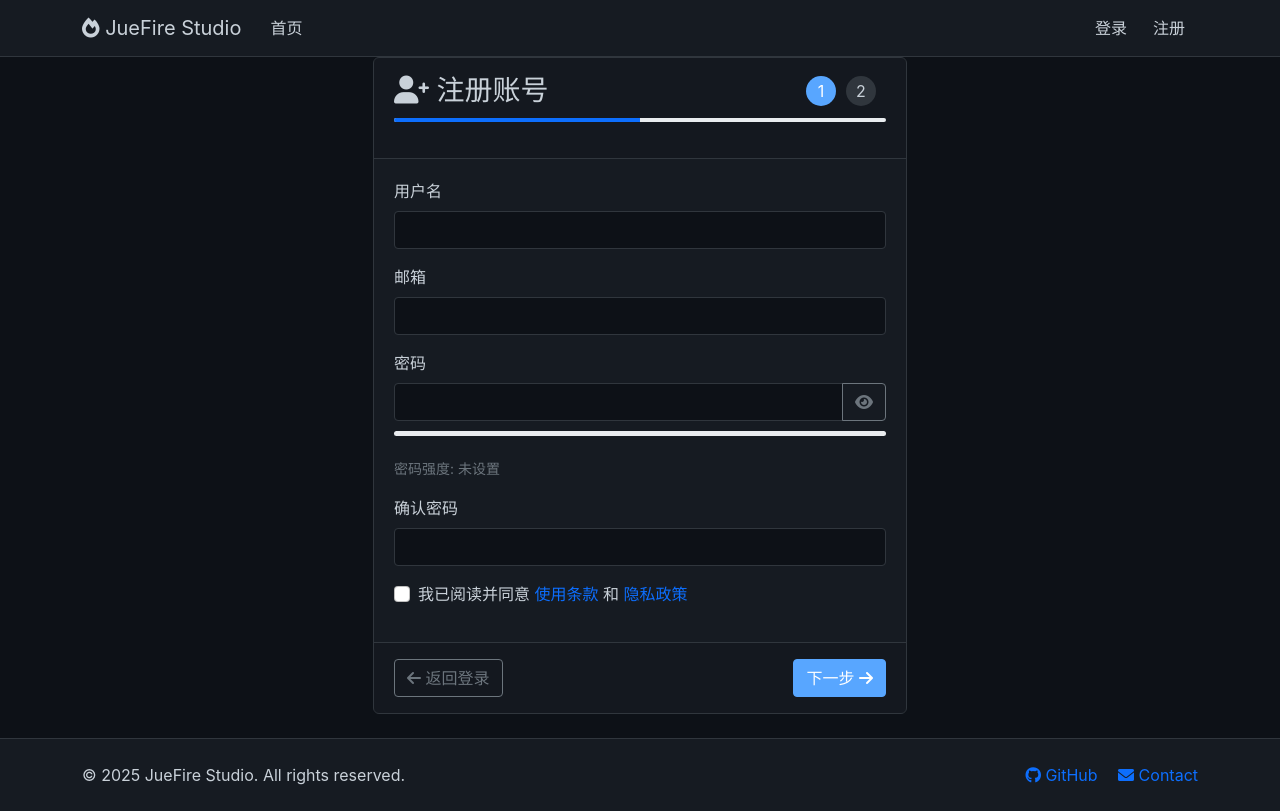
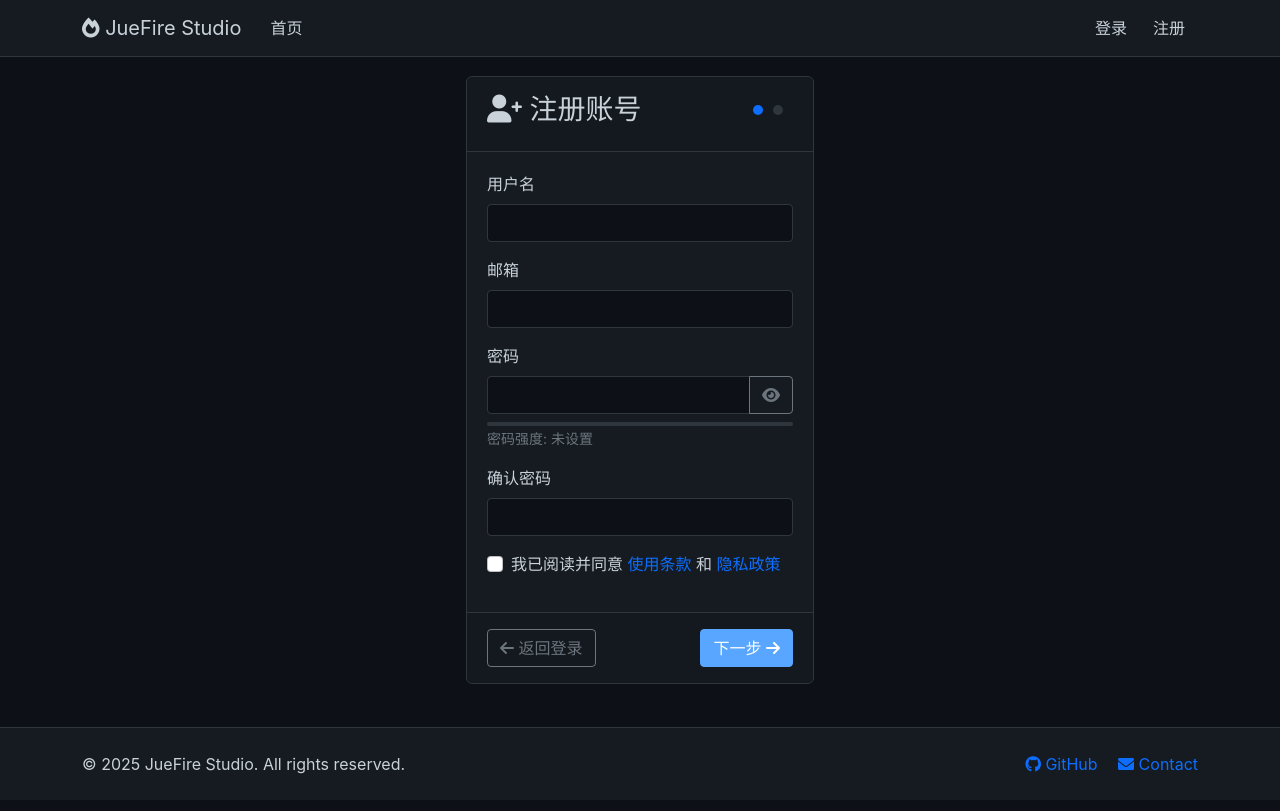
Before and after one commit to Churk-Ben/JuFireX, a Flask app: page /register in a window 1280 px wide. After the commit the page ends 774 px from the top, so only its background shows below. Run offline with Flask 3, Linux system fonts and the light colour scheme; some libraries are stand-ins or nearby versions.

Commit message:
feat(register): 增强用户注册流程，添加用户存在性检查并优化样式

```diff
--- a/app.py
+++ b/app.py
@@ -219,7 +219,12 @@ def login():
 @app.route("/register", methods=["GET", "POST"])
 def register():
     if "user_id" in session:
-        return redirect(url_for("index"))
+        # 检查用户是否存在，如果不存在则清除session
+        user = db.session.get(User, session["user_id"])
+        if not user:
+            session.clear()
+        else:
+            return redirect(url_for("index"))
 
     if request.method == "POST":
         username = request.form.get("username")
--- a/static/css/style.css
+++ b/static/css/style.css
@@ -17,6 +17,7 @@ body {
     --github-text: #c9d1d9;
     --github-text-secondary: #8b949e;
     --github-accent: #58a6ff;
+    --github-primary: #0d6efd;
     --github-success: #238636;
     --github-warning: #f0883e;
     --github-danger: #da3633;
--- a/static/js/register.js
+++ b/static/js/register.js
@@ -150,15 +150,14 @@ document.addEventListener('DOMContentLoaded', function () {
             const helpText = document.getElementById('passwordHelp');
 
             if (confirmPassword === '') {
-                helpText.textContent = '再次输入密码';
+                helpText.textContent = '';
+                helpText.className = 'form-text text-muted';
                 this.classList.remove('is-valid', 'is-invalid');
             } else if (password === confirmPassword) {
-                helpText.textContent = '密码匹配 ✓';
                 helpText.className = 'form-text text-success';
                 this.classList.add('is-valid');
                 this.classList.remove('is-invalid');
             } else {
-                helpText.textContent = '密码不匹配 ✗';
                 helpText.className = 'form-text text-danger';
                 this.classList.add('is-invalid');
                 this.classList.remove('is-valid');
--- a/templates/register.html
+++ b/templates/register.html
@@ -6,6 +6,12 @@
 
 {% block extra_css %}
   <style>
+    main {
+      display: flex;
+      justify-content: center;
+      align-items: center;
+    }
+
     #avatarPreview {
       width: 120px;
       height: 120px;
@@ -20,42 +26,34 @@
     }
 
     .step-container {
-      display: none;
+      display: flex;
+      flex-direction: column;
       opacity: 0;
+      max-height: 0;
       transition: opacity 0.3s ease;
-      max-height: 0;
       overflow: hidden;
     }
 
     .step-container.active {
-      display: block;
+      display: flex;
+      flex-direction: column;
       opacity: 1;
-      max-height: 1000px;
-      transition: opacity 0.3s ease, max-height 0.5s ease;
+      max-height: 80vh;
+      transition: opacity 0.3s ease;
+      height: 100%;
     }
 
     .step-indicator {
-      width: 30px;
-      height: 30px;
+      width: 10px;
+      height: 10px;
       border-radius: 50%;
       background-color: var(--github-border);
-      color: var(--github-text);
-      display: flex;
-      align-items: center;
-      justify-content: center;
       margin-right: 10px;
-      transition: background-color 0.3s ease, color 0.3s ease;
+      transition: background-color 0.3s ease;
     }
 
     .step-indicator.active {
-      background-color: var(--github-accent);
-      color: white;
-    }
-
-    .progress {
-      height: 4px;
-      margin-top: 10px;
-      margin-bottom: 20px;
+      background-color: var(--github-primary);
     }
 
     .progress-bar {
@@ -65,34 +63,37 @@
 {% endblock %}
 
 {% block content %}
-  <div class="container d-flex align-items-center justify-content-center" style="min-height: 80vh;">
+  <div class="container d-flex align-items-center justify-content-center">
     <div class="row justify-content-center w-100">
-      <div class="col-md-8 col-lg-6">
+      <div class="col-md-6 col-lg-4">
         <!-- 注册表单卡片 -->
-        <div class="card mb-4">
+
+        <div class="card" style="min-height: 70vh; display: flex; flex-direction: column;">
           <!-- 标题和步骤指示器 -->
-          <div class="card-header">
+          <div class="card-header text-center">
             <div class="d-flex align-items-center justify-content-between mb-2">
               <h3 class="mb-0"><i class="fas fa-user-plus"></i> 注册账号</h3>
               <div class="d-flex">
                 <div id="step1Indicator" class="step-indicator active">
-                  <span>1</span>
+                  <span></span>
                 </div>
                 <div id="step2Indicator" class="step-indicator">
-                  <span>2</span>
+                  <span></span>
                 </div>
               </div>
             </div>
-            <div class="progress">
-              <div id="registerProgress" class="progress-bar bg-primary" role="progressbar" style="width: 50%"></div>
+            <div style="display: none;">
+              <div id="registerProgress" role="progressbar"></div>
             </div>
           </div>
 
           <!-- 表单内容 -->
-          <form id="registerForm" method="POST" enctype="multipart/form-data">
+
+          <form id="registerForm" method="POST" enctype="multipart/form-data" style="flex: 1; display: flex; flex-direction: column;">
             <!-- 第一步：基本信息 -->
-            <div id="step1" class="step-container active">
-              <div class="card-body">
+
+            <div id="step1" class="step-container active" style="flex: 1; display: flex; flex-direction: column;">
+              <div class="card-body" style="flex: 1; overflow-y: auto;">
                 <!-- 用户名 -->
                 <div class="mb-3">
                   <label for="username" class="form-label">用户名</label>
@@ -113,7 +114,7 @@
                     <button class="btn btn-outline-secondary" type="button" id="togglePassword"><i class="fas fa-eye"></i></button>
                   </div>
                   <div class="mt-2">
-                    <div class="progress" style="height: 5px;">
+                    <div class="progress" style="height: 4px; background-color: var(--github-border);">
                       <div id="passwordStrength" class="progress-bar" role="progressbar"></div>
                     </div>
                     <small id="passwordStrengthText" class="form-text">密码强度: 未设置</small>
@@ -147,8 +148,8 @@
             </div>
 
             <!-- 第二步：个人资料 -->
-            <div id="step2" class="step-container">
-              <div class="card-body">
+            <div id="step2" class="step-container" style="flex: 1; display: flex; flex-direction: column;">
+              <div class="card-body" style="flex: 1; overflow-y: auto;">
                 <!-- 头像上传 -->
                 <div class="text-center mb-4">
                   <h5 class="mb-3">设置头像（可选）</h5>
@@ -167,7 +168,7 @@
                 <input type="hidden" id="croppedAvatarData" name="croppedAvatarData" />
               </div>
 
-              <div class="card-footer d-flex justify-content-between">
+              <div class="card-footer d-flex justify-content-between" style="position: absolute; bottom: 0; left: 0; right: 0;">
                 <button type="button" id="backToStep1" class="btn btn-outline-secondary">
                   <i class="fas fa-arrow-left"></i>
                   上一步
```
Also changed, not shown: templates/login.html (+12 -2 lines), instance/studio.db, user_data/3f1ca15780cb4620965799dbc3c76c9b.png (deleted), user_data/9803710c18104aceace91a420b29e074.png (deleted).
